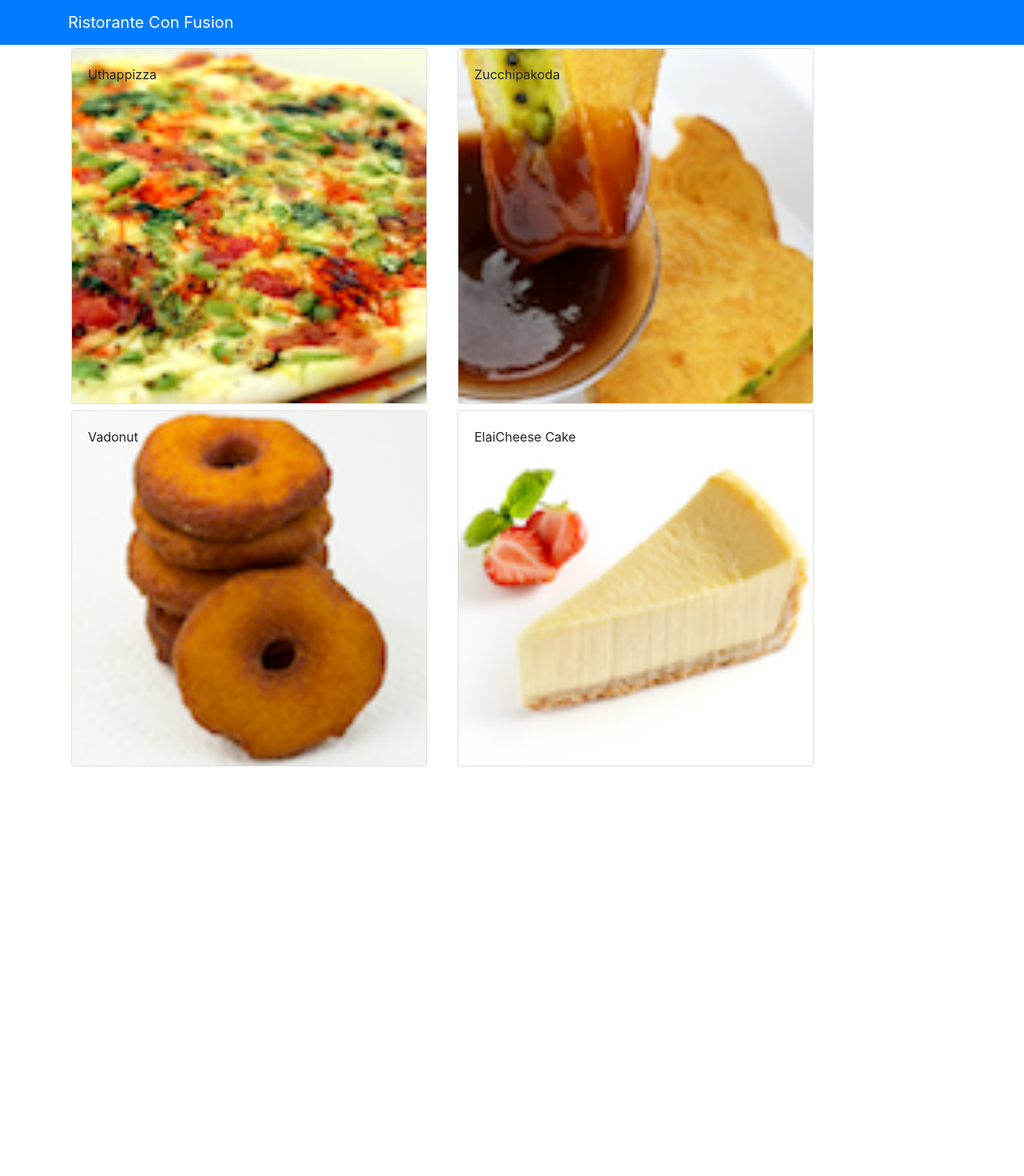
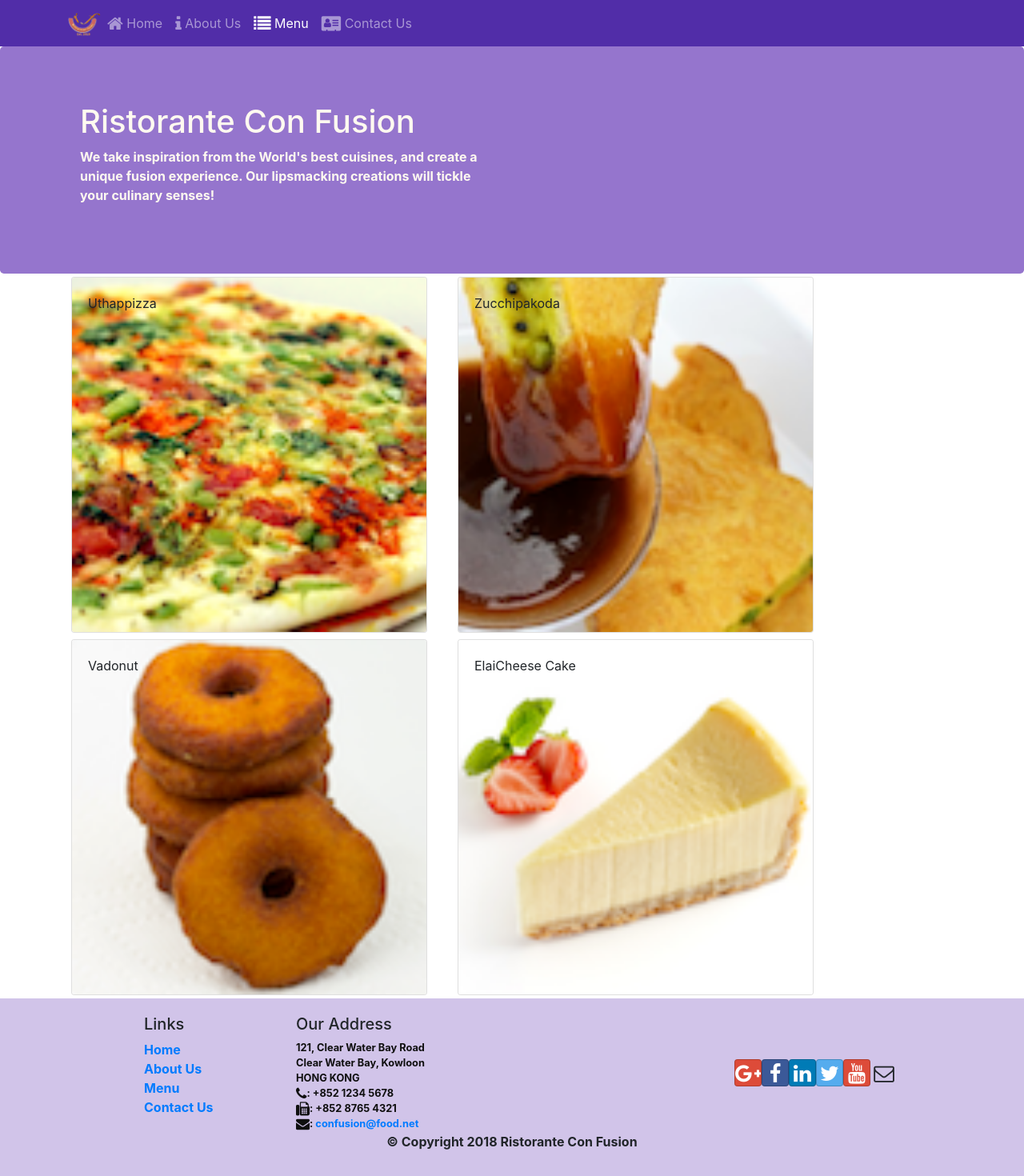
Before and after one commit to jay1310/React, a React (Create React App) app: page /menu in a window 1280 px wide. Shown: the top 1470 px of the page at 80% size. Before the commit the page ends 962 px from the top, so only its background shows below. Built offline with nearby package versions, Linux system fonts and the light colour scheme.

Commit message:
React Router

```diff
--- a/package.json
+++ b/package.json
@@ -7,9 +7,12 @@
     "@testing-library/react": "^9.5.0",
     "@testing-library/user-event": "^7.2.1",
     "bootstrap": "^4.4.1",
+    "bootstrap-social": "^5.1.1",
+    "font-awesome": "^4.7.0",
     "react": "^16.13.1",
     "react-dom": "^16.13.1",
     "react-popper": "^2.2.3",
+    "react-router-dom": "^5.1.2",
     "react-scripts": "3.4.1",
     "reactstrap": "^8.4.1"
   },
--- /dev/null
+++ b/src/App.css
@@ -0,0 +1,35 @@
+.row-header{
+    margin:0px auto;
+    padding:0px auto;
+}
+
+.row-content {
+    margin:0px auto;
+    padding: 50px 0px 50px 0px;
+    border-bottom: 1px ridge;
+    min-height:400px;
+}
+
+.footer{
+    background-color: #D1C4E9;
+    margin:0px auto;
+    padding: 20px 0px 20px 0px;
+    font-weight: 650;
+}
+.jumbotron {
+    padding:70px 30px 70px 30px;
+    margin:0px auto;
+    background: #9575CD ;
+    color:floralwhite;
+    font-weight: bolder;
+}
+
+address{
+    font-size:80%;
+    margin:0px;
+    color:#0f0f0f;
+}
+
+.navbar-dark {
+    background-color: #512DA8;
+}
--- a/src/App.js
+++ b/src/App.js
@@ -1,13 +1,18 @@
 import React, { Component } from 'react';
 import Main from './components/MainComponent';
+import './App.css';
+import {BrowserRouter} from 'react-router-dom';
 
 class App extends Component {
 
   render() {
     return(
-    <div>
-        <Main/>
-    </div>
+      <BrowserRouter>
+        <div>
+          <Main/>
+        </div>
+      </BrowserRouter>
+
     )
   }
 }
--- /dev/null
+++ b/src/components/FooterComponent.js
@@ -0,0 +1,53 @@
+import React from 'react';
+import {Link} from 'react-router-dom';
+
+
+function Footer(props){
+    return(
+        <div className="footer">
+            <div className="container">
+                <div className="row justify-content-center">
+                    <div className="col-4 offset-1 col-sm-2">
+                        <h5>Links</h5>
+                        <ul className="list-unstyled">
+                            <li><Link to='/home'>Home</Link></li>
+                            <li><Link to='/aboutus'>About Us</Link></li>
+                            <li><Link to='/menu'>Menu</Link></li>
+                            <li><Link to='/contactus'>Contact Us</Link></li>
+                        </ul>
+                    </div>
+                    <div className="col-7 col-sm-5">
+                        <h5>Our Address</h5>
+                        <address>
+                        121, Clear Water Bay Road<br />
+                        Clear Water Bay, Kowloon<br />
+                        HONG KONG<br />
+                        <i className="fa fa-phone fa-lg"></i>: +852 1234 5678<br />
+                        <i className="fa fa-fax fa-lg"></i>: +852 8765 4321<br />
+                        <i className="fa fa-envelope fa-lg"></i>: <a href="mailto:confusion@food.net">
+                            confusion@food.net</a>
+                        </address>
+                    </div>
+                    <div className="col-12 col-sm-4 align-self-center">
+                        <div className="text-center">
+                            <a className="btn btn-social-icon btn-google" href="http://google.com/+"><i className="fa fa-google-plus"></i></a>
+                            <a className="btn btn-social-icon btn-facebook" href="http://www.facebook.com/profile.php?id="><i className="fa fa-facebook"></i></a>
+                            <a className="btn btn-social-icon btn-linkedin" href="http://www.linkedin.com/in/"><i className="fa fa-linkedin"></i></a>
+                            <a className="btn btn-social-icon btn-twitter" href="http://twitter.com/"><i className="fa fa-twitter"></i></a>
+                            <a className="btn btn-social-icon btn-google" href="http://youtube.com/"><i className="fa fa-youtube"></i></a>
+                            <a className="btn btn-social-icon" href="mailto:"><i className="fa fa-envelope-o"></i></a>
+                        </div>
+                    </div>
+                </div>
+                <div className="row justify-content-center">
+                    <div className="col-auto">
+                        <p>© Copyright 2018 Ristorante Con Fusion</p>
+                    </div>
+                </div>
+            </div>
+        </div>
+
+    );
+}
+
+export default Footer;
--- /dev/null
+++ b/src/components/HeaderComponent.js
@@ -0,0 +1,63 @@
+import { Navbar, NavbarBrand, Nav, NavbarToggler, Collapse, NavItem, Jumbotron } from 'reactstrap';
+import React, {Component} from 'react';
+import {NavLink} from 'react-router-dom';
+
+
+class Header extends Component{
+
+    constructor(props) {
+        super(props);
+
+        this.toggleNav = this.toggleNav.bind(this);
+        this.state = {
+          isNavOpen: false
+        };
+      }
+
+      toggleNav() {
+        this.setState({
+          isNavOpen: !this.state.isNavOpen
+        });
+      }
+
+    render(){
+        return(
+            <>
+                <Navbar dark expand="md">
+                    <div className="container">
+                        <NavbarToggler onClick={this.toggleNav} />
+                        <NavbarBrand className="mr-auto" href="/"><img src='assets/images/logo.png' height="30" width="41" alt='Ristorante Con Fusion' /></NavbarBrand>
+                        <Collapse isOpen={this.state.isNavOpen} navbar>
+                            <Nav navbar>
+                                <NavItem>
+                                    <NavLink className="nav-link"  to='/home'><span className="fa fa-home fa-lg"></span> Home</NavLink>
+                                </NavItem>
+                                <NavItem>
+                                    <NavLink className="nav-link" to='/aboutus'><span className="fa fa-info fa-lg"></span> About Us</NavLink>
+                                </NavItem>
+                                <NavItem>
+                                    <NavLink className="nav-link"  to='/menu'><span className="fa fa-list fa-lg"></span> Menu</NavLink>
+                                </NavItem>
+                                <NavItem>
+                                    <NavLink className="nav-link" to='/contactus'><span className="fa fa-address-card fa-lg"></span> Contact Us</NavLink>
+                                </NavItem>
+                            </Nav>
+                        </Collapse>
+                    </div>
+                </Navbar>
+                <Jumbotron>
+                    <div className="container">
+                        <div className="row row-header">
+                            <div className="col-12 col-sm-6">
+                                <h1>Ristorante Con Fusion</h1>
+                                <p>We take inspiration from the World's best cuisines, and create a unique fusion experience. Our lipsmacking creations will tickle your culinary senses!</p>
+                            </div>
+                        </div>
+                    </div>
+                </Jumbotron>
+            </>
+        );
+    }
+}
+
+export default Header;
--- /dev/null
+++ b/src/components/HomeComponent.js
@@ -0,0 +1,11 @@
+import React from 'react';
+
+function Home(props) {
+    return(
+      <div className="container">
+        <h4>Home</h4>
+      </div>
+    );
+}
+
+export default Home;
--- a/src/components/MainComponent.js
+++ b/src/components/MainComponent.js
@@ -1,8 +1,11 @@
 import React, { Component } from 'react';
-import { Navbar, NavbarBrand } from 'reactstrap';
+import Header from './HeaderComponent';
+import Home from './HomeComponent';
 import Menu from './MenuComponent';
 import DishDetail from './DishdetailComponent';
+import Footer from './FooterComponent';
 import { DISHES } from '../shared/dishes';
+import {Switch, Route, Redirect} from 'react-router-dom';
 
 class Main extends Component {
 
@@ -10,24 +13,27 @@
     super(props);
     this.state = {
         dishes: DISHES,
-        selectedDish: null
     };
   }
 
-  onDishSelect(dishId) {
-    this.setState({ selectedDish: dishId});
-  }
 
   render() {
+
+    const HomePage = () => {
+      return(
+          <Home />
+      );
+    }
+
     return (
       <div>
-        <Navbar dark color="primary">
-          <div className="container">
-            <NavbarBrand href="/">Ristorante Con Fusion</NavbarBrand>
-          </div>
-        </Navbar>
-        <Menu dishes={this.state.dishes} onClick={(dishId) => this.onDishSelect(dishId)} />
-        <DishDetail dish={this.state.dishes.filter((dish) => dish.id === this.state.selectedDish)[0]} />
+        <Header />
+        <Switch>
+              <Route path='/home' component={HomePage} />
+              <Route exact path='/menu' component={() => <Menu dishes={this.state.dishes} />} />
+              <Redirect to="/home" />
+          </Switch>
+        <Footer />
       </div>
     );
   }
--- a/src/index.js
+++ b/src/index.js
@@ -1,6 +1,8 @@
 import React from 'react';
 import ReactDOM from 'react-dom';
 import 'bootstrap/dist/css/bootstrap.min.css';
+import 'font-awesome/css/font-awesome.css';
+import 'bootstrap-social/bootstrap-social.css';
 import './index.css';
 import App from './App';
 import * as serviceWorker from './serviceWorker';
```
Also changed, not shown: 1 other file (tests, documents, lock files or other folders).
